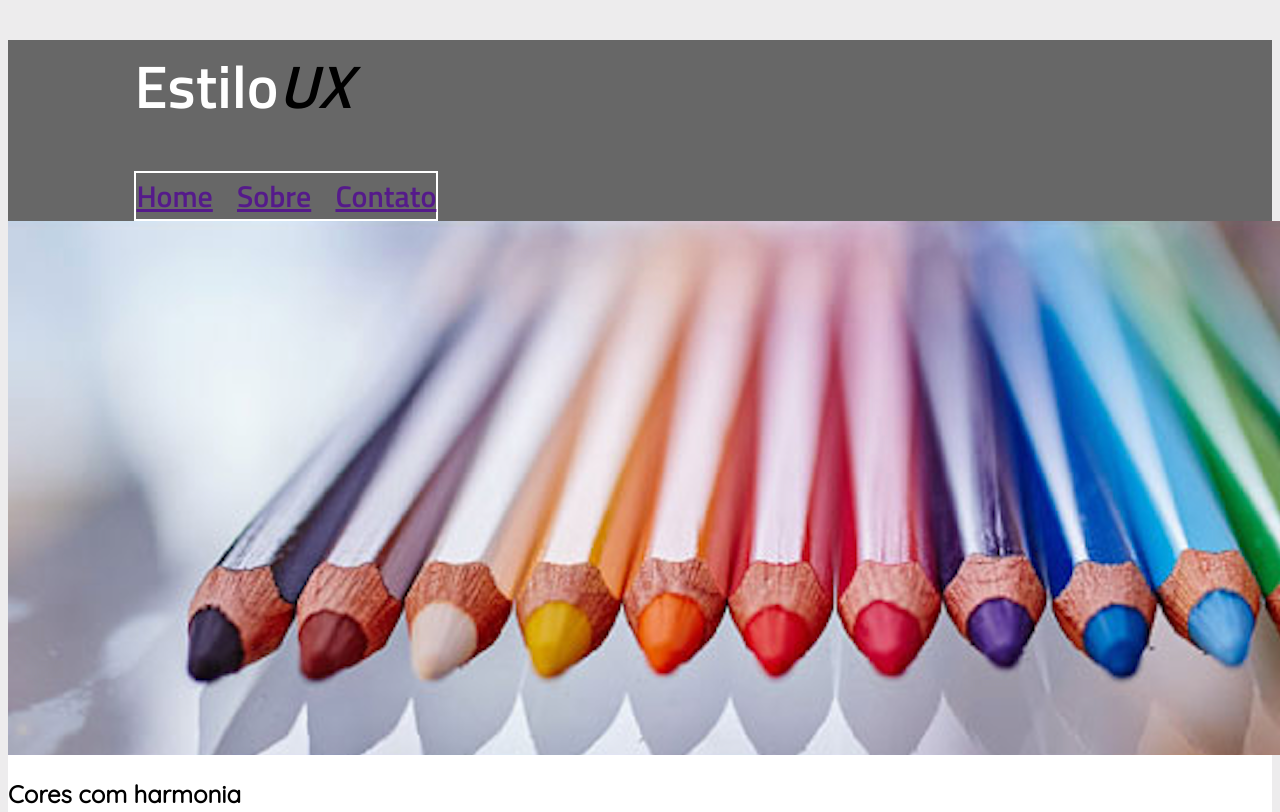
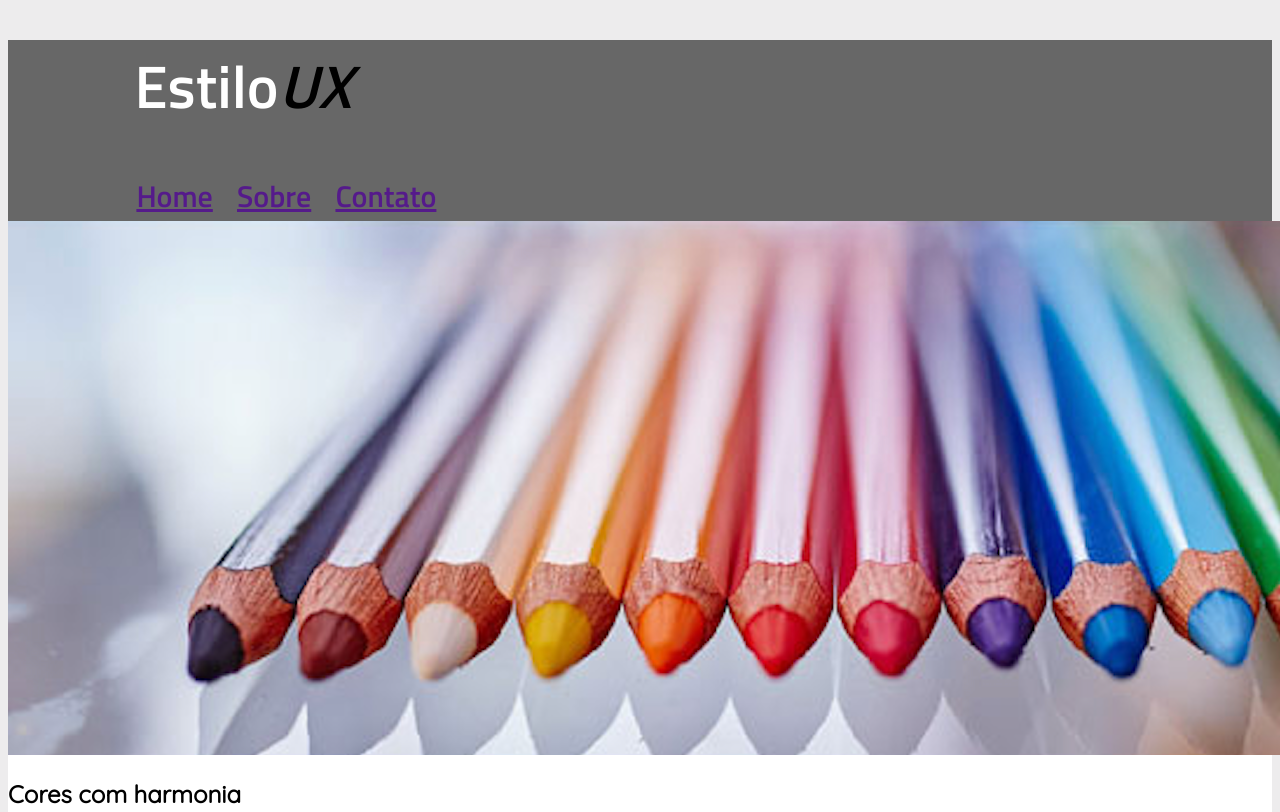
Before and after one commit to HookCreeping/estiloux, a plain HTML site: page index.html in a window 1280 px wide. Shown: the top 812 px of the page. Drawn offline with Linux system fonts and the light colour scheme.

Commit message:
estiloux

```diff
--- a/styles/style.css
+++ b/styles/style.css
@@ -39,5 +39,5 @@ header nav{
     flex-direction: row;
     align-items: center;
     width: 300px;
-    border: 2px solid white;
+    border: 2px solid #676767;
 }
```
